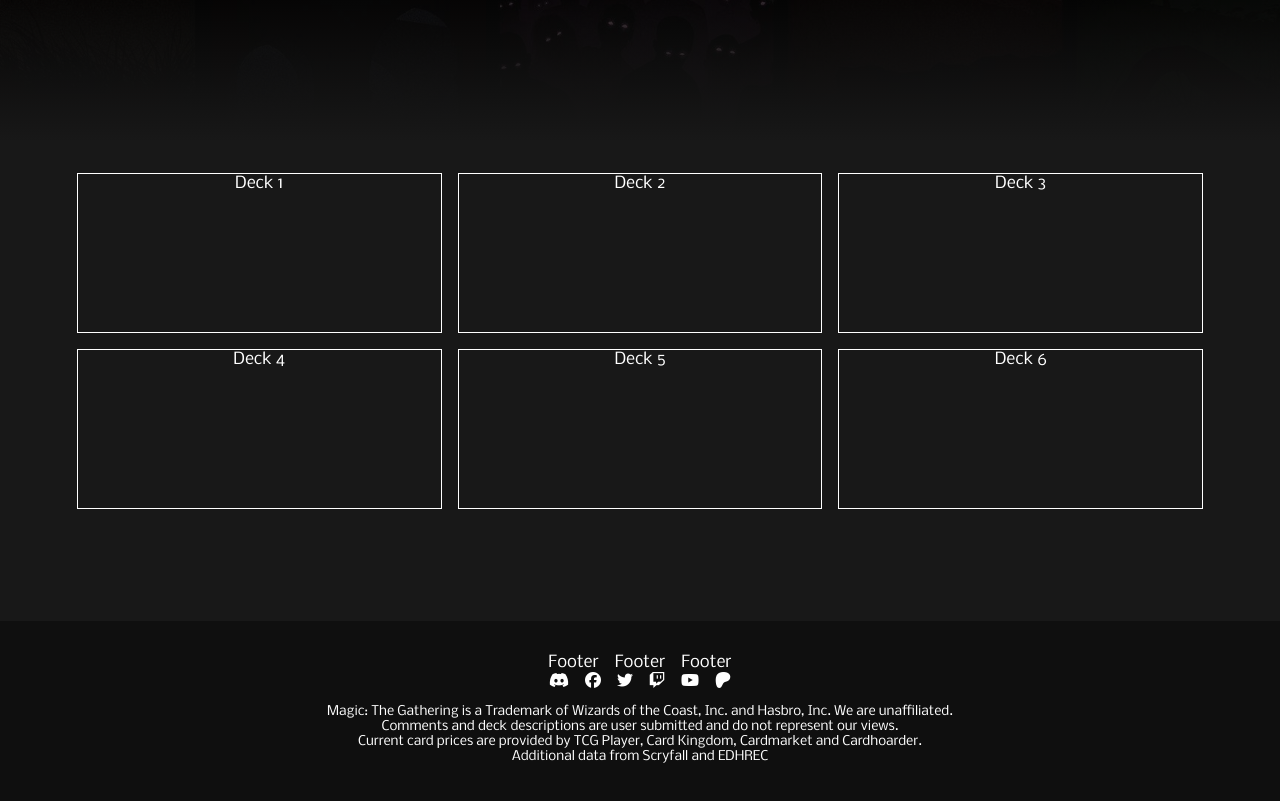
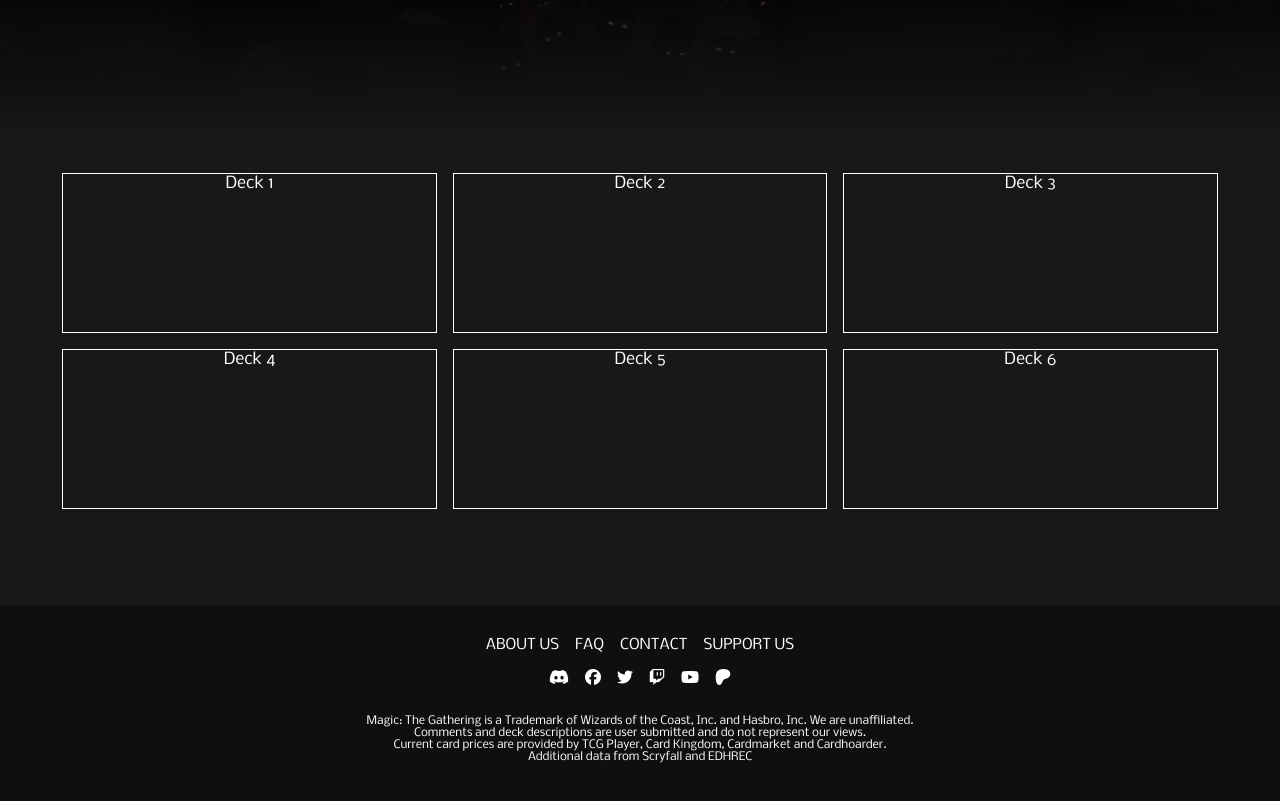
Before and after one commit to Brenni1/mtg-deckbuilder, a React (Vite) app: page / in a window 1280 px wide. Shown: the part 499-1300 px from the top of the page. Built offline with nearby package versions, Linux system fonts and the light colour scheme.

Commit message:
created footer

```diff
--- a/src/App.css
+++ b/src/App.css
@@ -18,7 +18,7 @@
 [data-theme="light"] {
   --main-bg-color: rgb(191, 191, 191);
   --alt-bg-color: #a5a5a5;
-  --dark-bg-color: #fff;
+  --dark-bg-color: var(--alt-bg-color);
   --main-font-color: black;
   --form-font-color: black;
   --accent-color: rgb(138, 90, 0);
--- a/src/components/footer/Footer.css
+++ b/src/components/footer/Footer.css
@@ -5,15 +5,31 @@
   align-items: center;
   background-color: var(--dark-bg-color);
   padding: 2rem;
+  row-gap: 1rem;
 }
 
 .footer > div {
   display: flex;
   justify-content: center;
-  gap: 1rem;
+  column-gap: 1rem;
+}
+
+.footer-links div {
+  text-transform: uppercase;
+  font-size: 0.7rem;
 }
 
 .footer-disclaimer > p {
   text-align: center;
-  font-size: 0.8rem;
+  font-size: 0.7rem;
 }
+
+.fa-brands:hover {
+  color: var(--accent-color);
+}
+
+@media (min-width: 450px) {
+  .footer-links div {
+    font-size: 0.9rem;
+  }
+}
--- a/src/components/footer/Footer.jsx
+++ b/src/components/footer/Footer.jsx
@@ -1,40 +1,66 @@
 import "./Footer.css";
 import { useContext } from "react";
 import { ThemeContext } from "../../context/theme.context.jsx";
+import { Link } from "react-router-dom";
+
 export const Footer = () => {
   const { theme } = useContext(ThemeContext);
   return (
     <div className="footer" data-theme={theme}>
       <div className="footer-links">
-        <div>Footer</div>
-        <div>Footer</div>
-        <div>Footer</div>
+        <Link to="/about-us">
+          <div>About Us</div>
+        </Link>
+        <Link to="/">
+          <div>FAQ</div>
+        </Link>
+        <Link to="/">
+          <div>Contact</div>
+        </Link>
+        <Link to="/">
+          <div>Support Us</div>
+        </Link>
       </div>
       <div className="footer-socials">
         <div>
+          <Link to="/">
             <i className="fa-brands fa-discord" />
+          </Link>
         </div>
         <div>
+          <Link to="/">
             <i className="fa-brands fa-facebook" />
+          </Link>
         </div>
         <div>
+          <Link to="/">
             <i className="fa-brands fa-twitter" />
+          </Link>
         </div>
         <div>
+          <Link to="/">
             <i className="fa-brands fa-twitch" />
+          </Link>
         </div>
         <div>
+          <Link to="/">
             <i className="fa-brands fa-youtube" />
+          </Link>
         </div>
         <div>
+          <Link to="/">
             <i className="fa-brands fa-patreon" />
+          </Link>
         </div>
       </div>
       <div className="footer-disclaimer">
         <p>
-          Magic: The Gathering is a Trademark of Wizards of the Coast, Inc. and Hasbro, Inc. We are unaffiliated.
-          <br /> Comments and deck descriptions are user submitted and do not represent our views.
-          <br /> Current card prices are provided by TCG Player, Card Kingdom, Cardmarket and Cardhoarder. <br />
+          Magic: The Gathering is a Trademark of Wizards of the Coast, Inc. and
+          Hasbro, Inc. We are unaffiliated.
+          <br /> Comments and deck descriptions are user submitted and do not
+          represent our views.
+          <br /> Current card prices are provided by TCG Player, Card Kingdom,
+          Cardmarket and Cardhoarder. <br />
           Additional data from Scryfall and EDHREC
         </p>
       </div>
--- a/src/components/home-deck-container/HomeDeckContainer.css
+++ b/src/components/home-deck-container/HomeDeckContainer.css
@@ -1,13 +1,12 @@
 .deck-area {
   background-color: var(--main-bg-color);
-  height: 30rem;
   display: flex;
   flex-wrap: wrap;
   gap: 1rem;
   justify-content: center;
   align-items: start;
   align-content: flex-start;
-  padding: 2rem;
+  padding: 2rem 1rem 6rem 1rem;
   text-align: center;
 }
 
--- a/src/components/navbar/NavBar.jsx
+++ b/src/components/navbar/NavBar.jsx
@@ -6,8 +6,7 @@ import { ThemeContext } from "../../context/theme.context.jsx";
 import menuImg from "../../assets/imgs/menu.png";
 import menuWhiteImg from "../../assets/imgs/more.png";
 import userImg from "../../assets/imgs/user.png";
-import userWhiteImg from "../../assets/imgs/user2.png";
-// import moonWhiteImg from "../../assets/imgs/moon_white.png";
+import userWhiteImg from "../../assets/imgs/user_white.png";
 import moonOutlineImg from "../../assets/imgs/moon_outline.png";
 import moonImg from "../../assets/imgs/moon_black.png";
 import dragonWhiteImg from "../../assets/imgs/logo-dragon-white.png";
@@ -25,11 +24,20 @@ export const NavBar = () => {
     <nav className="nav-bar" data-theme={theme}>
       <div className="nav-navigation">
         <Link to="/">
-          <img className="logo-img" src={theme === "dark" ? dragonWhiteImg : dragonImg} alt="" />
+          <img
+            className="logo-img"
+            src={theme === "dark" ? dragonWhiteImg : dragonImg}
+            alt=""
+          />
         </Link>
 
         <div className="burger-menu-items">
-          <img className="burger-btn" src={theme === "dark" ? menuWhiteImg : menuImg} alt="hamburger-menu" onClick={handleDropdownBtn} />
+          <img
+            className="burger-btn"
+            src={theme === "dark" ? menuWhiteImg : menuImg}
+            alt="hamburger-menu"
+            onClick={handleDropdownBtn}
+          />
           <div className={`dropdown-content ${!showDropdown ? "hide" : ""}`}>
             <Link to="/">
               <div>Home</div>
@@ -38,17 +46,26 @@ export const NavBar = () => {
               <div>My Decks</div>
             </Link>
             <Link to="/about-us">
-              <div>AboutUs</div>
+              <div>About Us</div>
             </Link>
           </div>
         </div>
       </div>
       <div className="nav-user">
         <Link to="/user">
-          <img className="user-img" src={theme === "dark" ? userWhiteImg : userImg} alt="" />
+          <img
+            className="user-img"
+            src={theme === "dark" ? userWhiteImg : userImg}
+            alt=""
+          />
         </Link>
         <div>
-          <img className="moon-img" src={theme === "dark" ? moonOutlineImg : moonImg} alt="" onClick={toggleTheme} />
+          <img
+            className="moon-img"
+            src={theme === "dark" ? moonOutlineImg : moonImg}
+            alt=""
+            onClick={toggleTheme}
+          />
         </div>
       </div>
     </nav>
```
Also changed, not shown: src/assets/imgs/user2.png (deleted), src/assets/imgs/user_white.png (added). Lines whose indentation alone changed are shown as unchanged.
